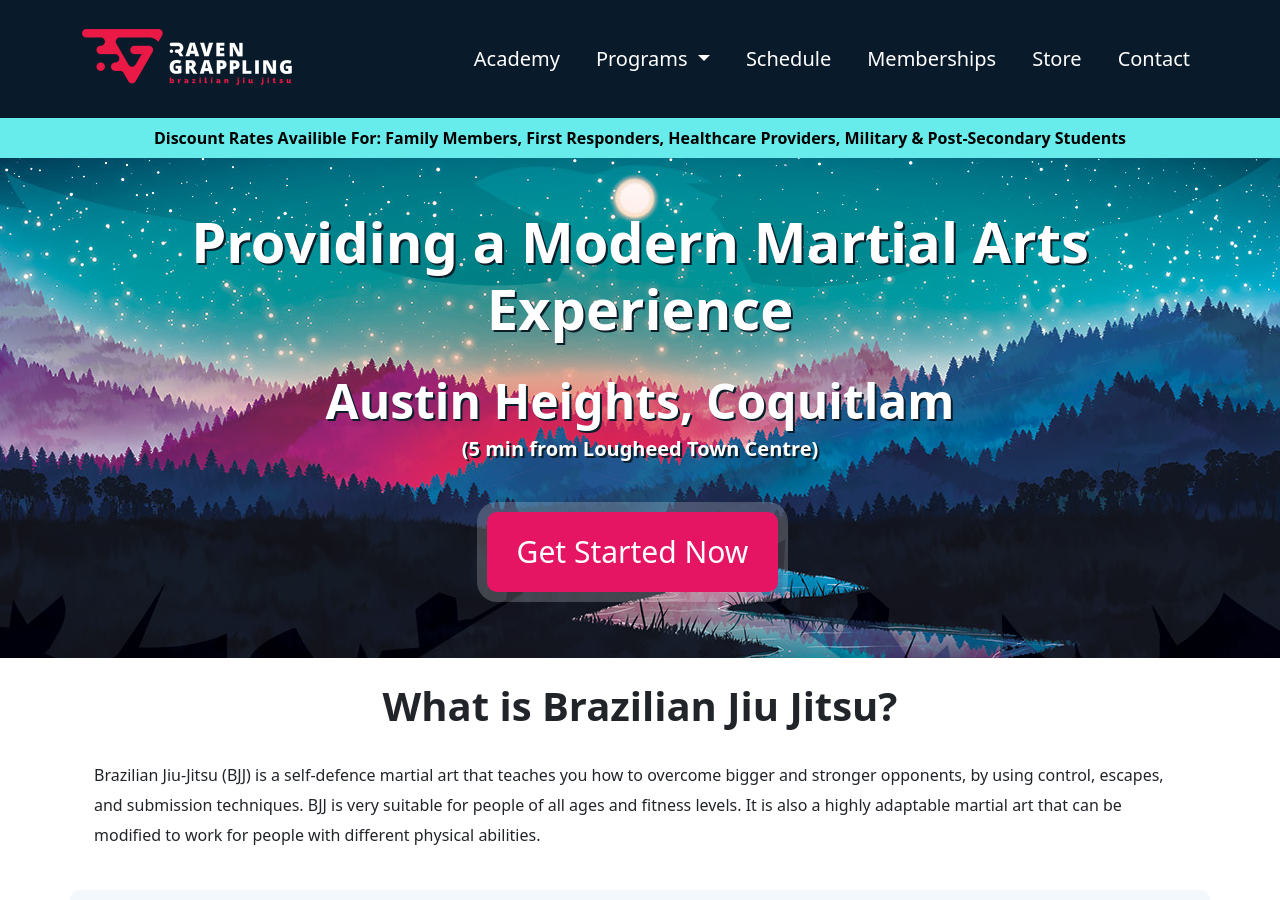
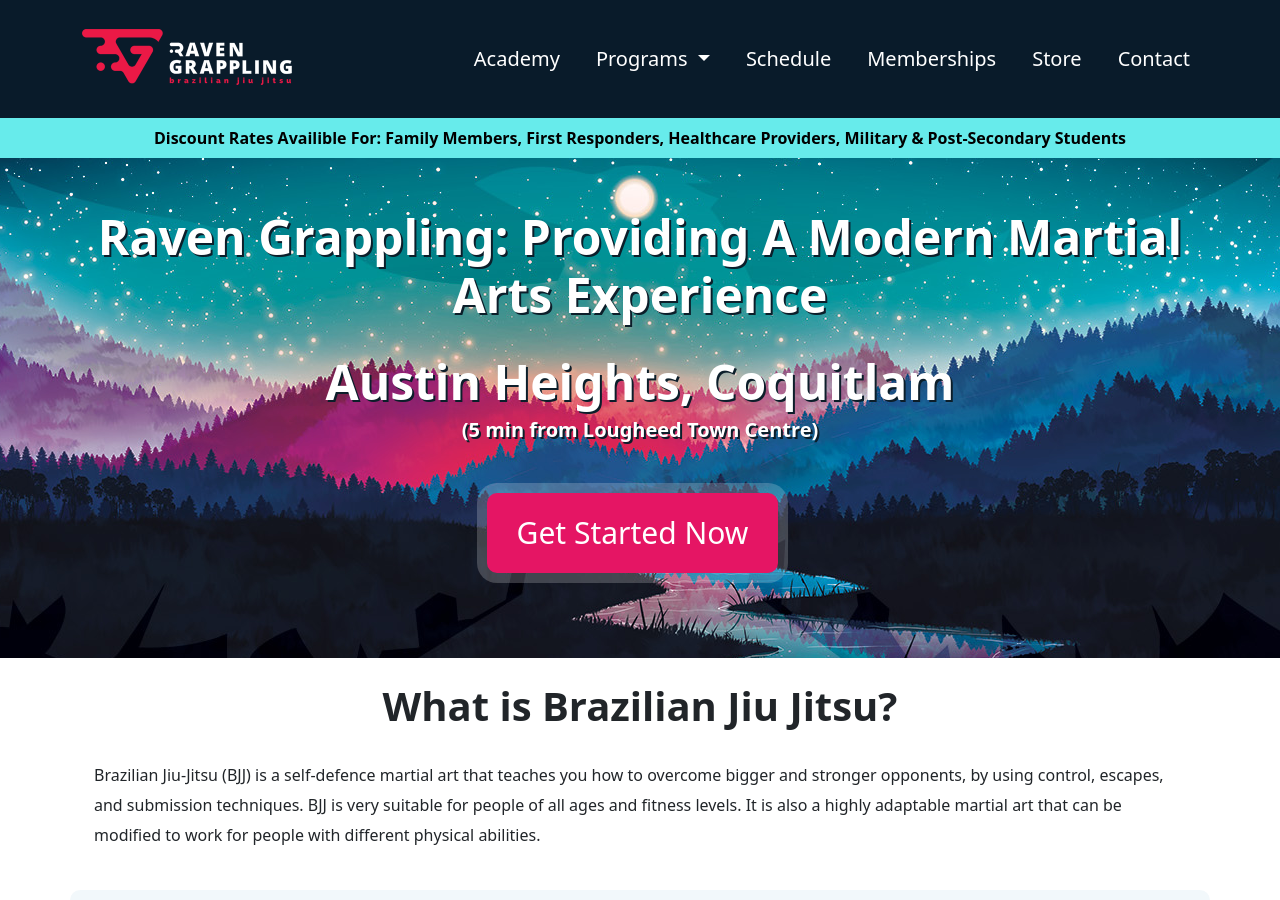
Before and after one commit to RavenGrappling/RavenGrappling.github.io, a Jekyll site: the page built from index.md, in a window 1280 px wide and 900 px high. Built offline with Jekyll 4.4.1, drawn with Linux system fonts in a browser that asks for light colours.

Commit message:
Update index.md

```diff
--- a/index.md
+++ b/index.md
@@ -5,7 +5,7 @@
 
 <div class="container-fluid rg-landing-raven">
   <div class="container">
-    <h1 class="display-4 fw-bold rg-welcome">Providing a Modern Martial Arts Experience</h1>
+    <h1 class="display-5 fw-bold rg-welcome">Raven Grappling: Providing A Modern Martial Arts Experience</h1>
     <h1 class="display-5 fw-bold mb-1 rg-welcome"> Austin Heights, Coquitlam</h1>
     <div class="fs-5 fw-bold mb-5 rg-welcome">(5 min from Lougheed Town Centre)</div>
     <a href="/memberships" class="rg-button">Get Started Now</a>
```
